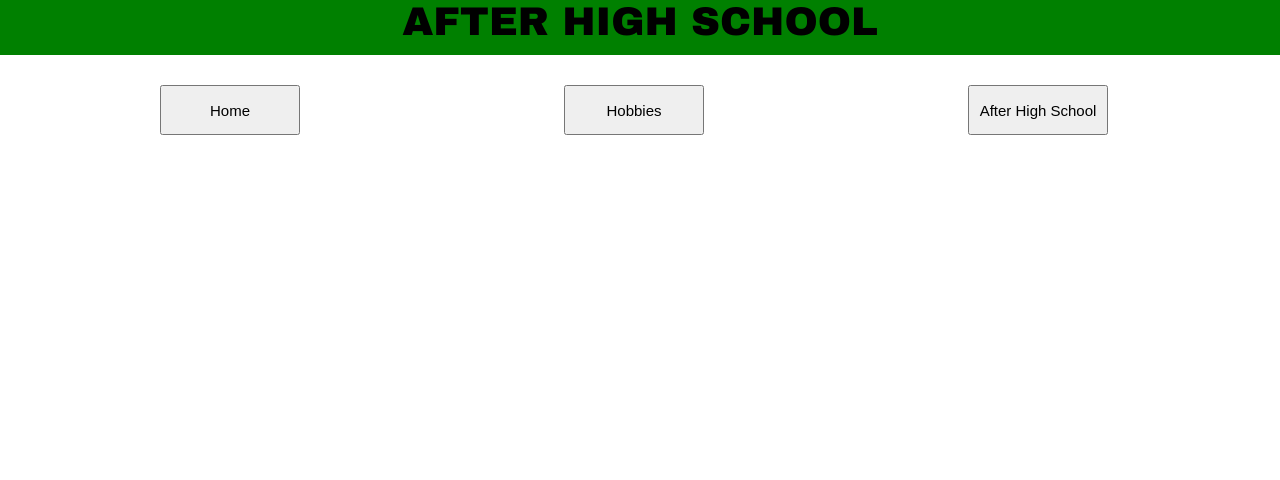
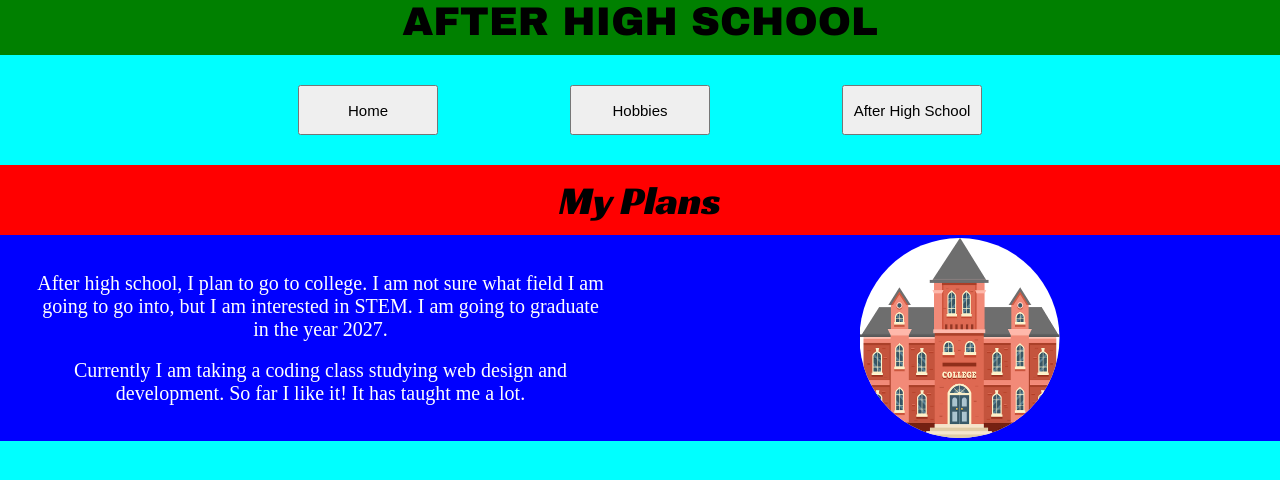
Before and after one commit to frozenmango56/class-tests, a plain HTML site: page WEBSITE_PROJECT_2/after_school.html in a window 1280 px wide. Drawn offline with Linux system fonts and the light colour scheme.

Commit message:
website project 2

```diff
--- a/WEBSITE_PROJECT_2/after_school.html
+++ b/WEBSITE_PROJECT_2/after_school.html
@@ -5,11 +5,29 @@
         <link rel="preconnect" href="https://fonts.googleapis.com">
         <link rel="preconnect" href="https://fonts.gstatic.com" crossorigin>
         <link href="https://fonts.googleapis.com/css2?family=Archivo+Black&family=Bebas+Neue&display=swap" rel="stylesheet">
-    </head>
+        <!--Racing Sans One-->
+        <link rel="preconnect" href="https://fonts.googleapis.com">
+        <link rel="preconnect" href="https://fonts.gstatic.com" crossorigin>
+        <link href="https://fonts.googleapis.com/css2?family=Racing+Sans+One&display=swap" rel="stylesheet">
     <body>
-        <div class="name_DIV"><p class="name">AFTER HIGH SCHOOL</p></div>
-        <a href="index.html"><button class="link">Home</button></a>
-        <a href="hobbies.html"><button class="link">Hobbies</button></a>
-        <a href="after_school.html"><button class="link">After High School</button></a>
+        <div class="title-DIV"><p class="name">AFTER HIGH SCHOOL</p></div>
+        <a class="link" href="index.html"><button>Home</button></a>
+        <a class="link" href="hobbies.html"><button>Hobbies</button></a>
+        <a class="link" href="after_school.html"><button>After High School</button></a>
+        <div id="title-plans">
+            <p id="my-plans">My Plans</p>
+        </div>
+        <div id="plans">
+            <table>
+                <td class="table-plans">
+                    <p class="plans">After high school, I plan to go to college. I am not sure what field I am going to go into, but I am interested in STEM. I am going to graduate in the year 2027.</p>
+                    <br>
+                    <p class="plans">Currently I am taking a coding class studying web design and development. So far I like it! It has taught me a lot.</p>
+                </td>
+                <td>
+                    <div class="circle"><img id="college-building" src="college-building.png"></div>
+                </td>
+            </table>
+        </div>
     </body>
 </html>
--- a/WEBSITE_PROJECT_2/style.css
+++ b/WEBSITE_PROJECT_2/style.css
@@ -1,36 +1,86 @@
 body{
-    margin: 0px;
+    margin: 0;
+    background-color:aqua;
+    text-align: center;
 }
-.link{
-    width: 140px;
-    height: 50px;
-    margin-top: 30px;
-    margin-left: 160px;
-    margin-right: 100px;
-    font-size: 15px;
-}
-.name_DIV{
+.title-DIV{
     height: 55px;
     width: 100vw;
     background-color: green;
-}
-.link:focus{
-    background-color: blue;
-}
-.name{
     font-size: 40px;
     text-align: center;
     font-family: "Archivo Black", sans-serif;
+    margin-bottom: 30px;
+}
+.link:nth-child(2n){
+    margin-left: 10%;
+    margin-right: 10%;
+}
+button{
+    width: 140px;
+    height: 50px;
+    font-size: 15px;
+}
+button:focus{
+    background-color: blue;
 }
 #intro{
-    font-size: 17px;
+    font-size: 20px;
     text-align: center;
 }
 .hike-photo{
-    width: 100vw;
+    width: 96vw;
+    display: block;
+    margin: 0 auto;
+    border: 10px solid blue;
+    border-radius: 5px;
 }
 #list_box{
     width:48vw;
-    background-color: blue;
-    font-size:17px;
+    background-color: rgb(0, 0, 119);
+    font-size:18px;
+    padding: 5px;
+    margin-top:25px;
+    color:rgb(160, 188, 0)
 }
+.hobby-photos{
+    height: 160px;
+}
+#title-plans{
+    width:100vw;
+    background-color:red;
+    font-family: "Racing Sans One", "san-serif";
+}
+#my-plans{
+    font-size: 40px;
+    text-align: center;
+    padding: 10px 0;
+    margin: 30px 0 0 0;
+}
+#college-building{
+    height: 200px;
+    width: 200px;
+}
+.circle{
+    height:200px;
+    width: 200px;
+    clip-path: circle(50% at 50% 50%);
+    background-color: white;
+    margin: 0 auto;
+}
+#plans{
+    background-color:blue;
+    font-size: 20px;
+    width:100%;
+    text-align: center;
+}
+.plans{
+    margin:0;
+    font-size: 20px;
+    color: white;
+}
+.table-plans{
+    width: 50%;
+    text-align: center;
+    padding: 0 30px;
+}
```
Also changed, not shown: WEBSITE_PROJECT_2/hobbies.html (+23 -10 lines), WEBSITE_PROJECT_2/index.html (+4 -4 lines), SAMPLES/DIVsample/DIVsample.css (renamed from SAMPLES/DIVsample.css), SAMPLES/DIVsample/DIVsample.html (renamed from SAMPLES/DIVsample.html), WEBSITE_PROJECT_2/book.JPG (added), WEBSITE_PROJECT_2/bowling.JPG (added), WEBSITE_PROJECT_2/college-building.png (added), WEBSITE_PROJECT_2/hiking.JPG (added), WEBSITE_PROJECT_2/snorkel.JPG (added), WEBSITE_PROJECT_2/swimming.JPG (added), WEBSITE_PROJECT_2/tubing.JPG (added).
